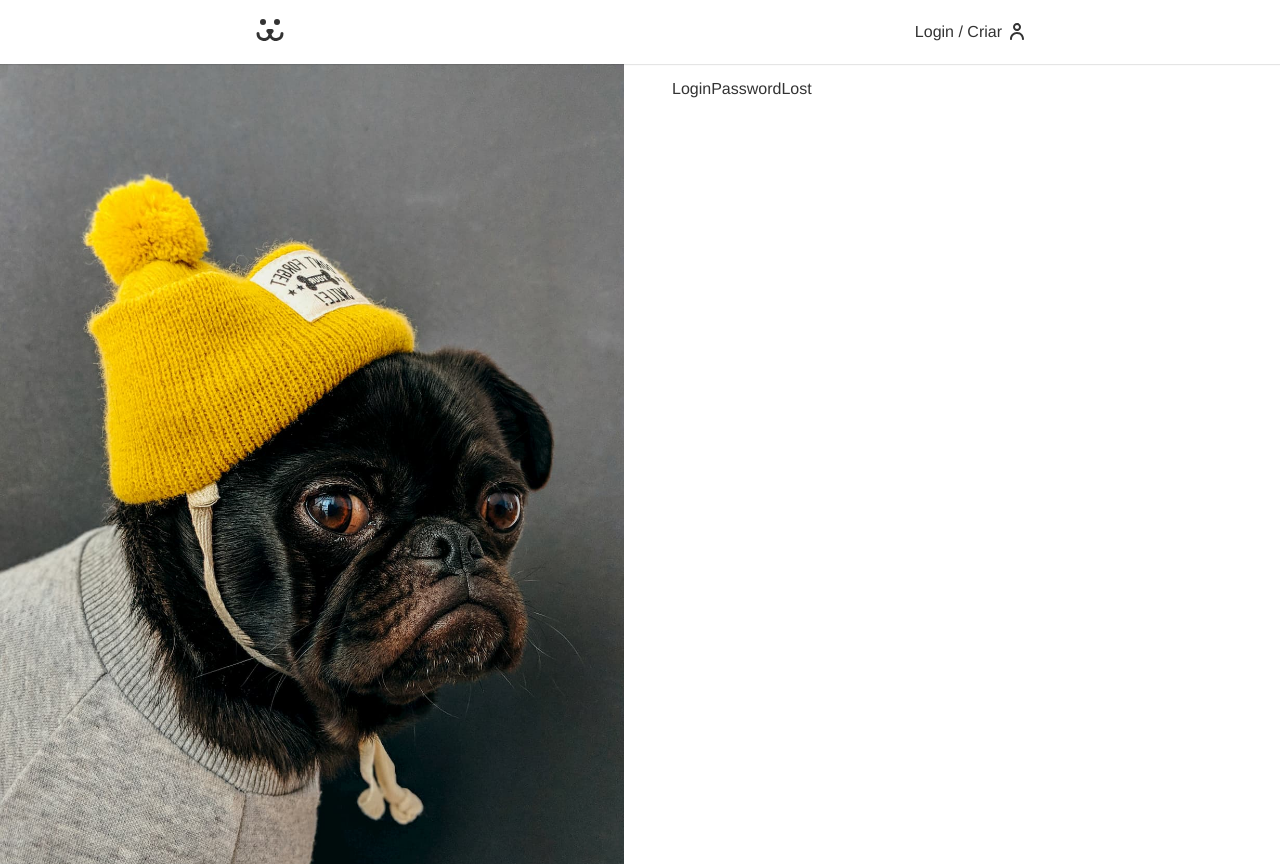
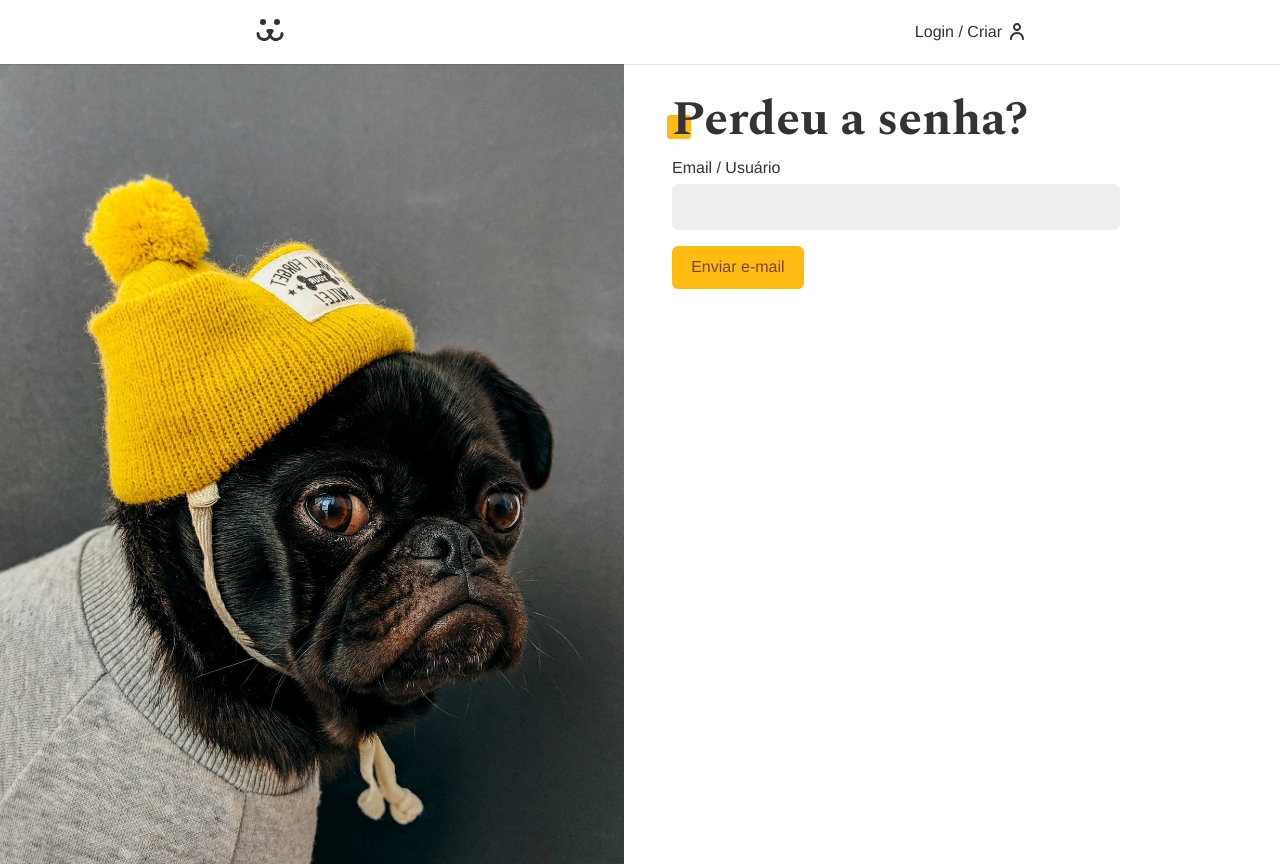
Before and after one commit to genivaldo32/dogs, a React (Create React App) app: page /login/perdeu in a window 1280 px wide. Built offline with nearby package versions, Linux system fonts and the light colour scheme.

Commit message:
Perdeu a senha_01

```diff
--- a/src/api.js
+++ b/src/api.js
@@ -114,3 +114,16 @@ export function PHOTO_DELETE(id) {
     },
   };
 }
+
+export function PASSWORD_LOST(body) {
+  return {
+    url: API_URL + "/api/password/lost",
+    options: {
+      method: "POST",
+      headers: {
+        "Content-Type": "application/json",
+      },
+      body: JSON.stringify(body),
+    },
+  };
+}
--- a/src/components/Login/LoginPasswordLost.js
+++ b/src/components/Login/LoginPasswordLost.js
@@ -1,5 +1,43 @@
 import React from "react";
+import { Input } from "../Forms/Input";
+import { Button } from "../Forms/Button";
+import { useForm } from "../../Hooks/useForm";
+import { useFetch } from "../../Hooks/useFetch";
+import { PASSWORD_LOST } from "../../api";
+import { Error } from "../Helpers/Error";
 
 export const LoginPasswordLost = () => {
-  return <div>LoginPasswordLost</div>;
+  const login = useForm();
+  const { data, loading, error, request } = useFetch();
+
+  async function handleSubmit(event) {
+    event.preventDefault();
+    if (login.validate()) {
+      const { url, options } = PASSWORD_LOST({
+        login: login.value,
+        // url: "http://localhost:3000/login/perdeu",
+        url: window.location.href.replace("perdeu", "resetar"),
+      });
+      const json = await request(url, options);
+      console.log(json);
+    }
+  }
+  return (
+    <section>
+      <h1 className="title">Perdeu a senha?</h1>
+      {data ? (
+        <p style={{ color: "#4c1" }}>{data}</p>
+      ) : (
+        <form onSubmit={handleSubmit}>
+          <Input label="Email / Usuário" type="text" name="email" {...login} />
+          {loading ? (
+            <Button>Enviando...</Button>
+          ) : (
+            <Button>Enviar e-mail</Button>
+          )}
+        </form>
+      )}
+      <Error error={error} />
+    </section>
+  );
 };
```
